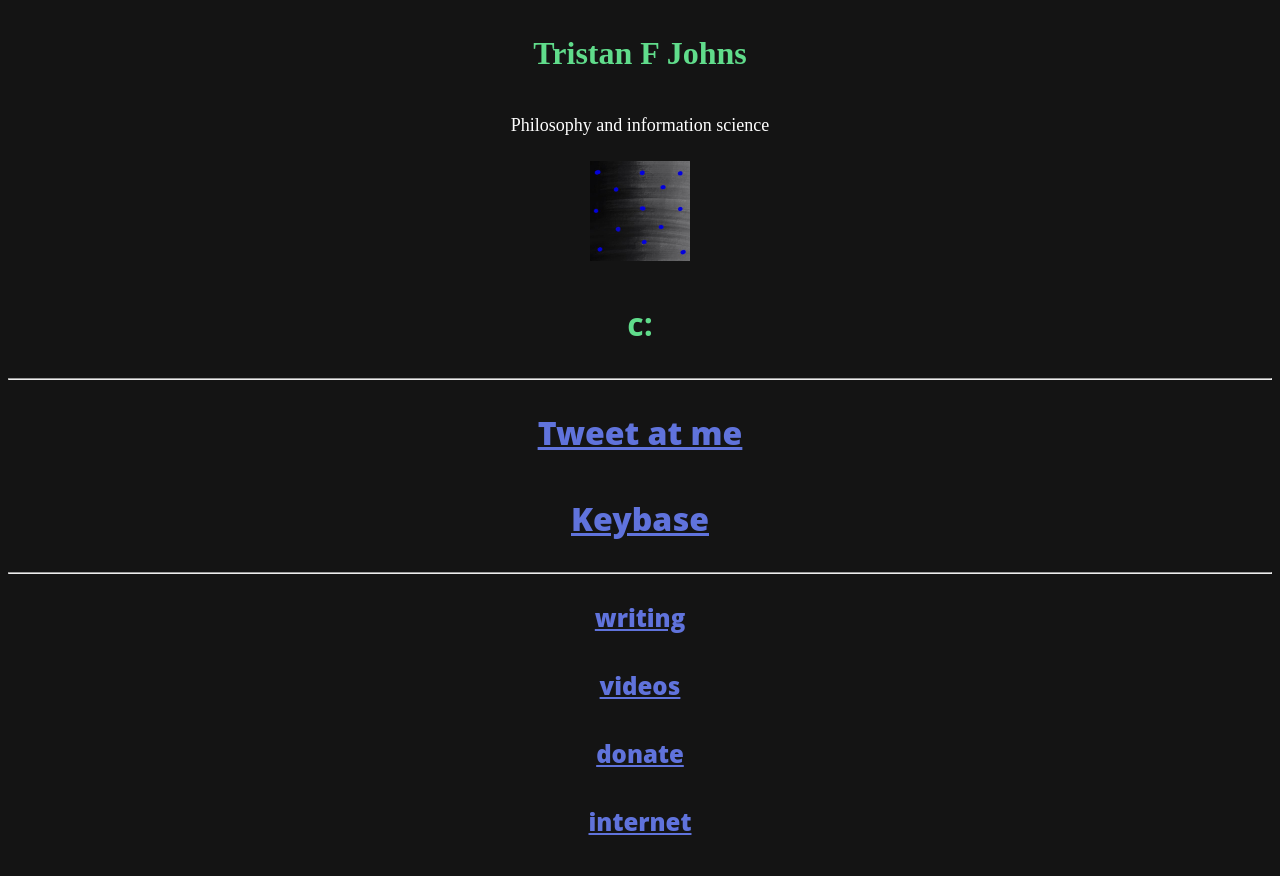
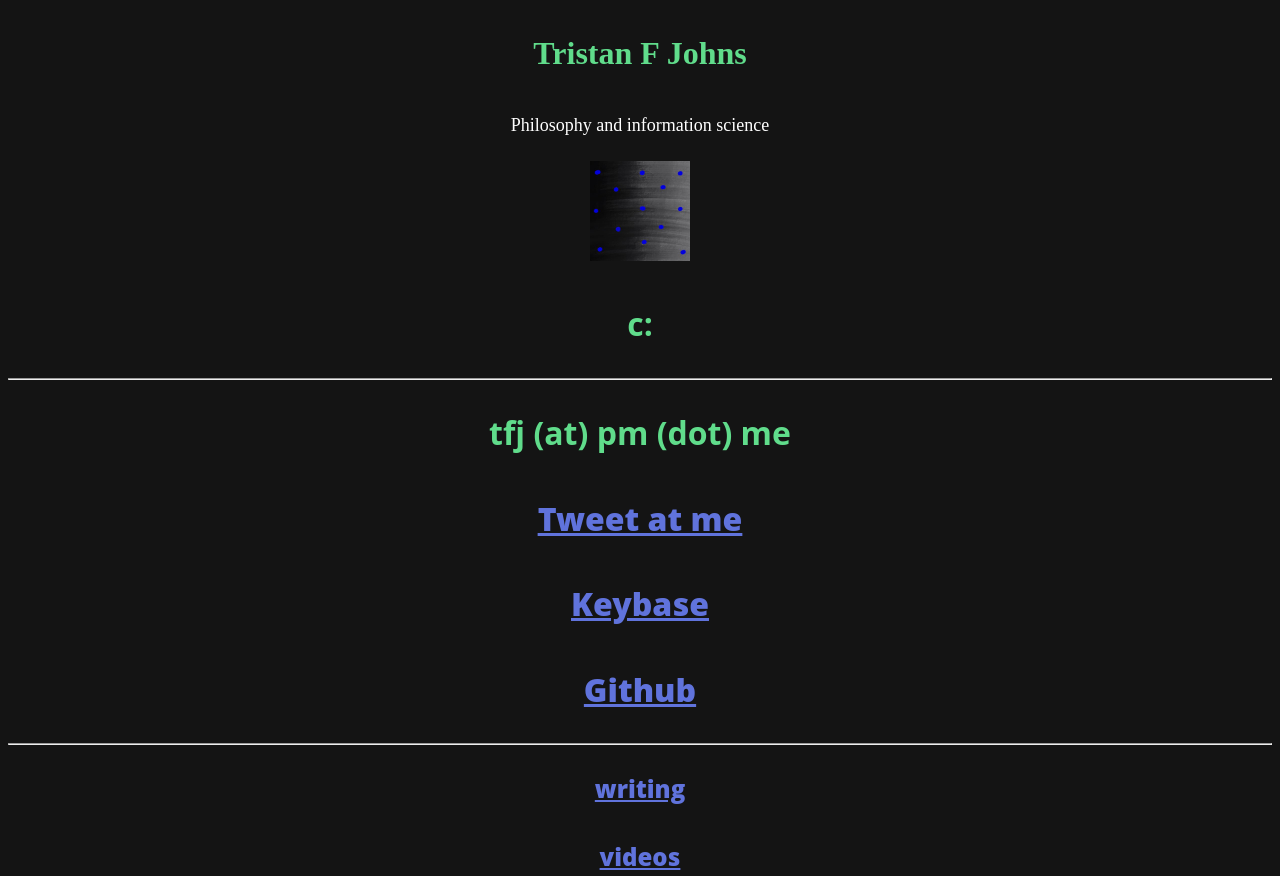
Before and after one commit to TristanFJ/tfj.keybase.pub, a plain HTML site: page tfj/c/index.html in a window 1280 px wide. Shown: the top 876 px of the page. Drawn offline with Linux system fonts and the light colour scheme; files that its build step writes are made by us from their sources; files whose address does not match are found by name.

Commit message:
Update Contacts

```diff
--- a/tfj/c/index.html
+++ b/tfj/c/index.html
@@ -13,8 +13,10 @@
 <a href="/"><img src="images/profile.ico" width="100"></a>
 <h1 id="c">c:</h1>
 <hr>
+<h1>tfj (at) pm (dot) me</h1>
 <h1 id="tweet-at-me"><a href="https://twitter.com/tristanfjohns">Tweet at me</a></h1>
 <h1 id="keybase"><a href="https://keybase.io/tfj">Keybase</a></h1>
+<h1 id="github"><a href="https://github.com/TristanFJ">Github</a></h1>
 <hr>
 <nav>
 <h1 id="writing"><a href="/w">writing</a></h1>
```
